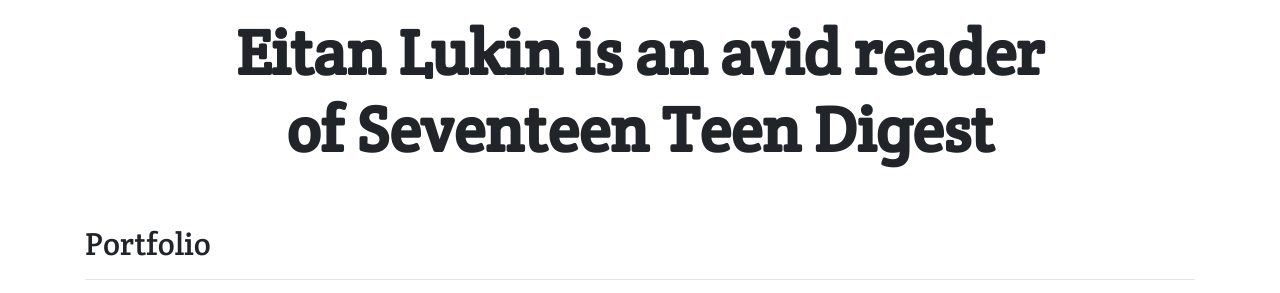
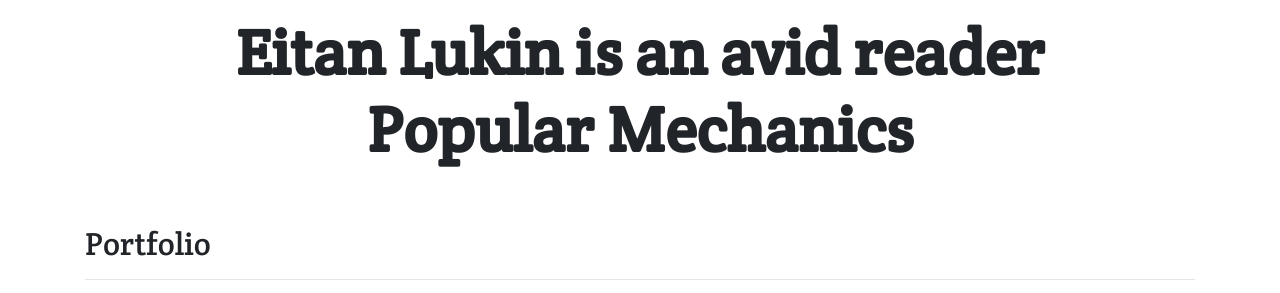
Before and after one commit to eitan-lukin/django_portfolio_project, a Django app: template personal_portfolio-project/portfolio/templates/portfolio/home.html in a window 1280 px wide. Shown: the part 373-666 px from the top of the page. Run offline with Django 3.2, Linux system fonts and the light colour scheme; the template is opened without the code that fills it: values that come from a table or form of the project are taken from there, others are empty; data comes from the database, SQL or seed files in the repository; some libraries are stand-ins or nearby versions.

Commit message:
changed the title of the home page

```diff
--- a/personal_portfolio-project/portfolio/templates/portfolio/home.html
+++ b/personal_portfolio-project/portfolio/templates/portfolio/home.html
@@ -12,7 +12,7 @@
 
 <div class="row justify-content-center mb-3">
   <div class="col-md-9 text-center">
-    <h3 id="hometext" class="font-weight-bold">Eitan Lukin is an avid reader of Seventeen Teen Digest</h3>
+    <h3 id="hometext" class="font-weight-bold">Eitan Lukin is an avid reader Popular Mechanics</h3>
   </div>
 </div>
 
```
